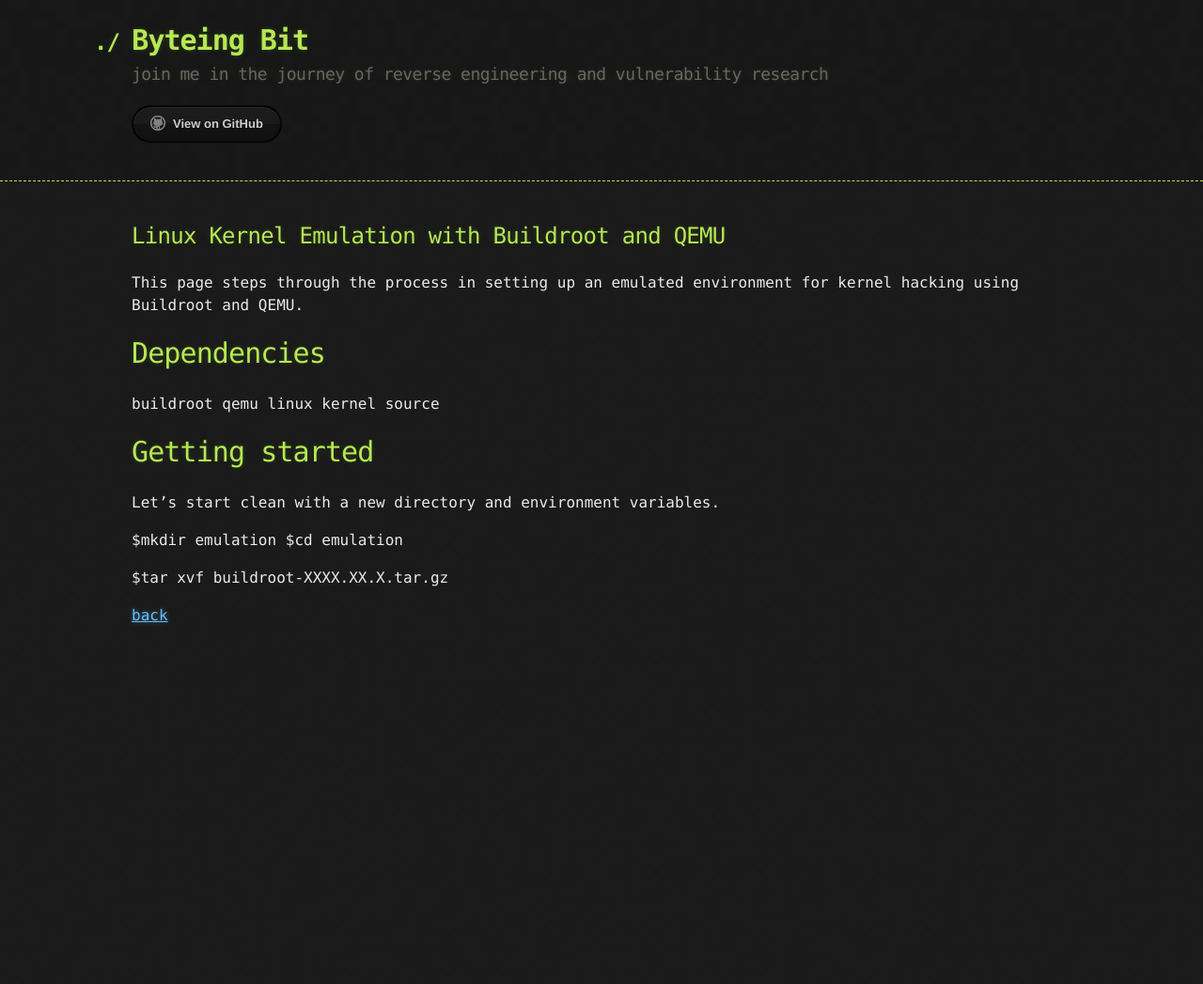
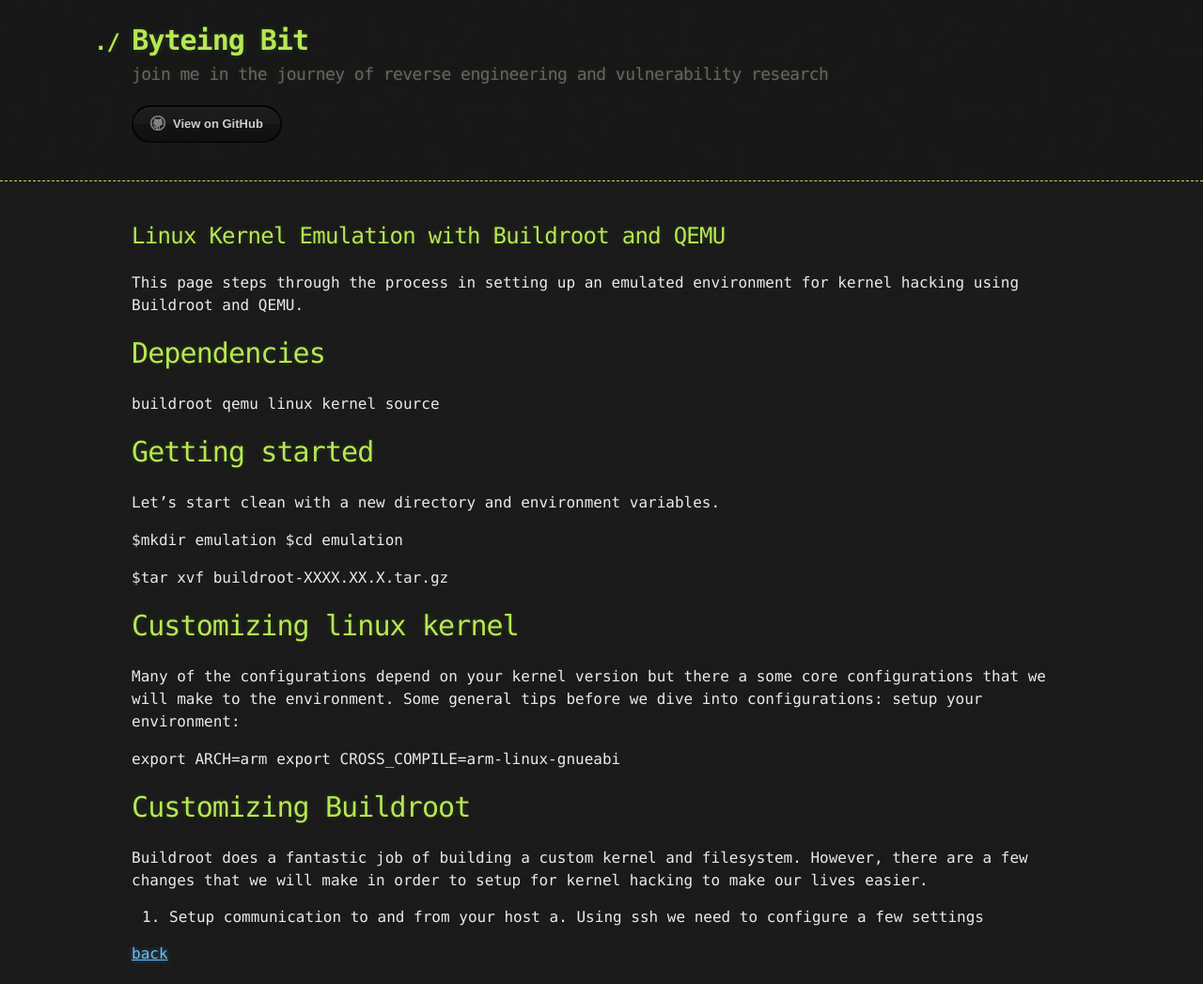
Before and after one commit to byt3ingbit/byt3ingbit.github.io, a Jekyll site: the page built from linux_kernel_emulation.md, in a window 1280 px wide. Shown: the whole page at 94% size. Built offline with Jekyll 4.4.1, drawn with Linux system fonts in a browser that asks for light colours; our own code applies the rules of GitHub Pages for plain Markdown files; before the commit the page ends 900 px from its top, so only the background shows below that.

Commit message:
added more emu

```diff
--- a/linux_kernel_emulation.md
+++ b/linux_kernel_emulation.md
@@ -22,6 +22,20 @@ $cd emulation
 $tar xvf buildroot-XXXX.XX.X.tar.gz
 
 
+# Customizing linux kernel
+Many of the configurations depend on your kernel version but there a some core configurations that we will make to the environment.
+Some general tips before we dive into configurations:
+setup your environment:
+
+export ARCH=arm
+export CROSS_COMPILE=arm-linux-gnueabi
+
+
+# Customizing Buildroot
+Buildroot does a fantastic job of building a custom kernel and filesystem. However, there are a few changes that we will make in order to setup for kernel hacking to make our lives easier.
+
+1. Setup communication to and from your host
+    a. Using ssh we need to configure a few settings
 
 
 
```
Also changed, not shown: index.md (+8 -2 lines).
